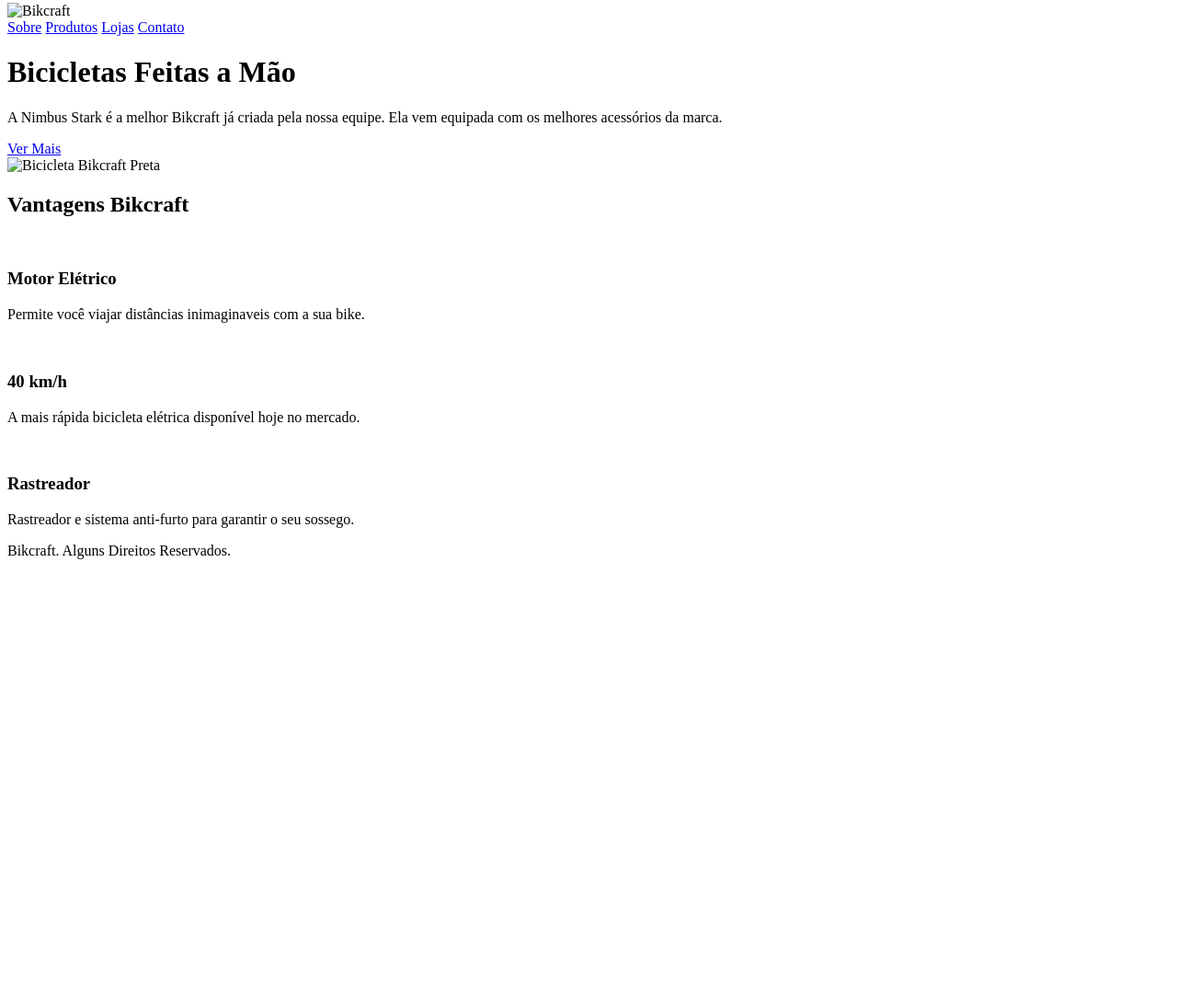
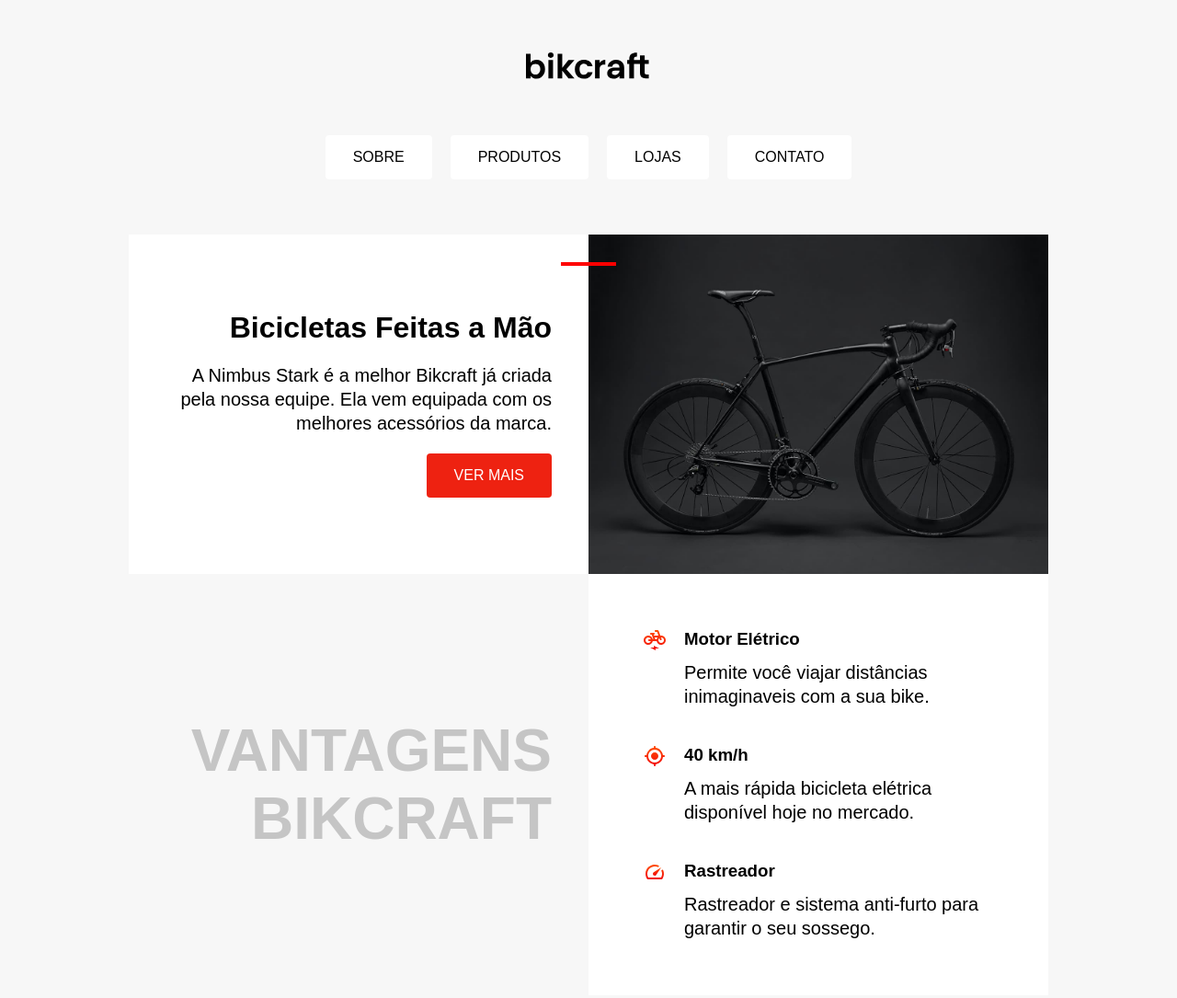
Before and after one commit to FelipeMMoraes/Estudo-Origamid, a plain HTML site: page index.html in a window 1280 px wide. Shown: the part 5-1090 px from the top of the page at 92% size. Before the commit the page ends 800 px from the top, so only its background shows below. Drawn offline with Linux system fonts and the light colour scheme; the site is published under a folder, as on GitHub Pages, so addresses that start at the root find nothing.

Commit message:
fix: relative path

```diff
--- a/index.html
+++ b/index.html
@@ -4,11 +4,11 @@
 <head>
   <meta charset="UTF-8">
   <title>Bikcraft</title>
-  <link rel="stylesheet" href="/assets/style.css">
+  <link rel="stylesheet" href="assets/style.css">
 </head>
 
 <body>
-  <img src="/assets/img/bikcraft.svg" alt="Bikcraft">
+  <img src="assets/img/bikcraft.svg" alt="Bikcraft">
 
   <div class="menu">
     <a href="/">Sobre</a>
@@ -25,23 +25,23 @@
       <a class="botao" href="/">Ver Mais</a>
     </div>
 
-    <img src="/assets/img/bicicleta.jpg" alt="Bicicleta Bikcraft Preta">
+    <img src="assets/img/bicicleta.jpg" alt="Bicicleta Bikcraft Preta">
 
     <h2 class="subtitulo">Vantagens Bikcraft</h2>
 
     <div class="vantagens">
       <div class="vantagens-item">
-        <img src="/assets/img/eletrica.svg" alt="">
+        <img src="assets/img/eletrica.svg" alt="">
         <h3>Motor Elétrico</h3>
         <p>Permite você viajar distâncias inimaginaveis com a sua bike.</p>
       </div>
       <div class="vantagens-item">
-        <img src="/assets/img/rastreador.svg" alt="">
+        <img src="assets/img/rastreador.svg" alt="">
         <h3>40 km/h</h3>
         <p>A mais rápida bicicleta elétrica disponível hoje no mercado.</p>
       </div>
       <div class="vantagens-item">
-        <img src="/assets/img/velocidade.svg" alt="">
+        <img src="assets/img/velocidade.svg" alt="">
         <h3>Rastreador</h3>
         <p>Rastreador e sistema anti-furto para garantir o seu sossego.</p>
       </div>
```
